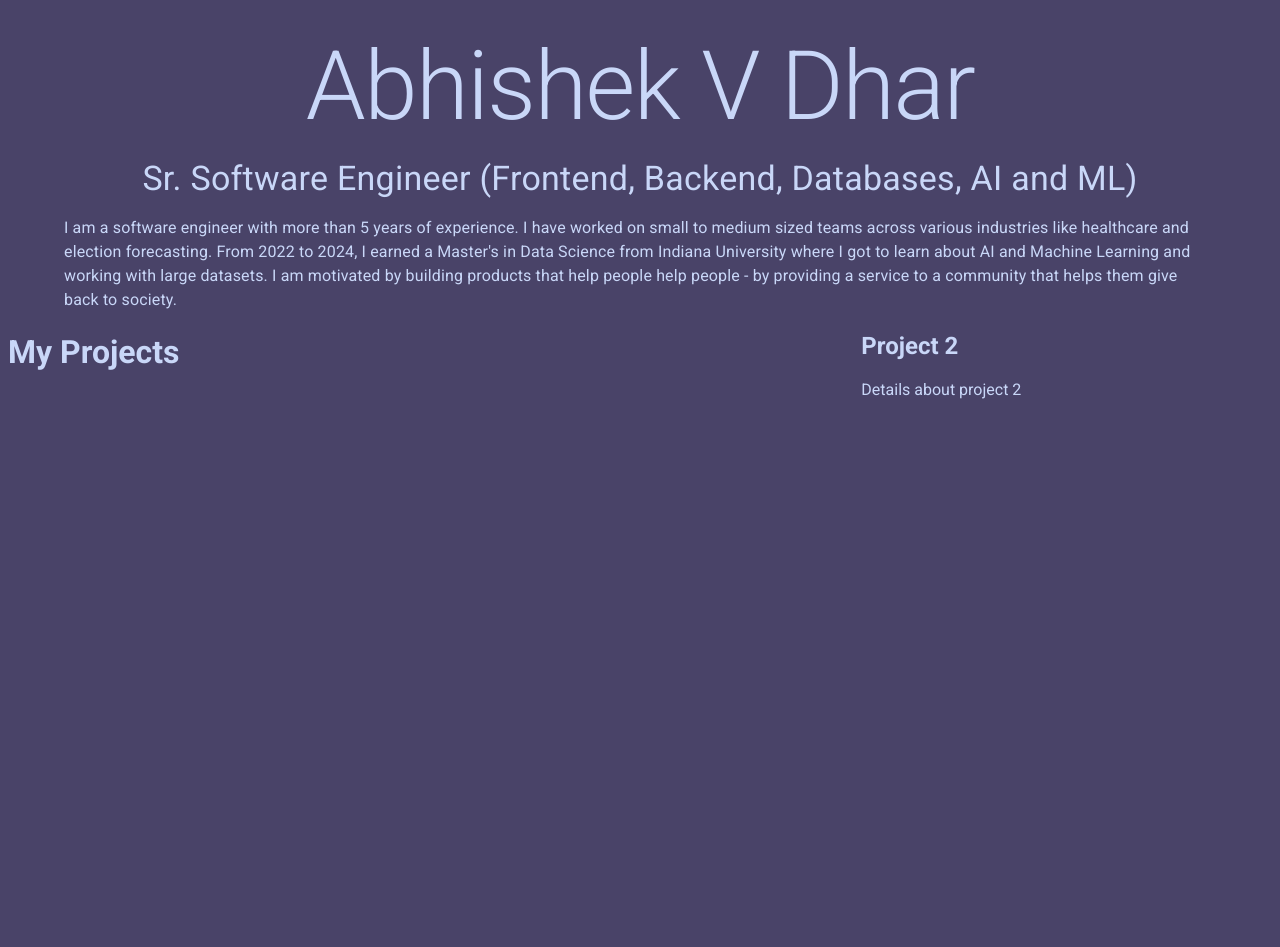
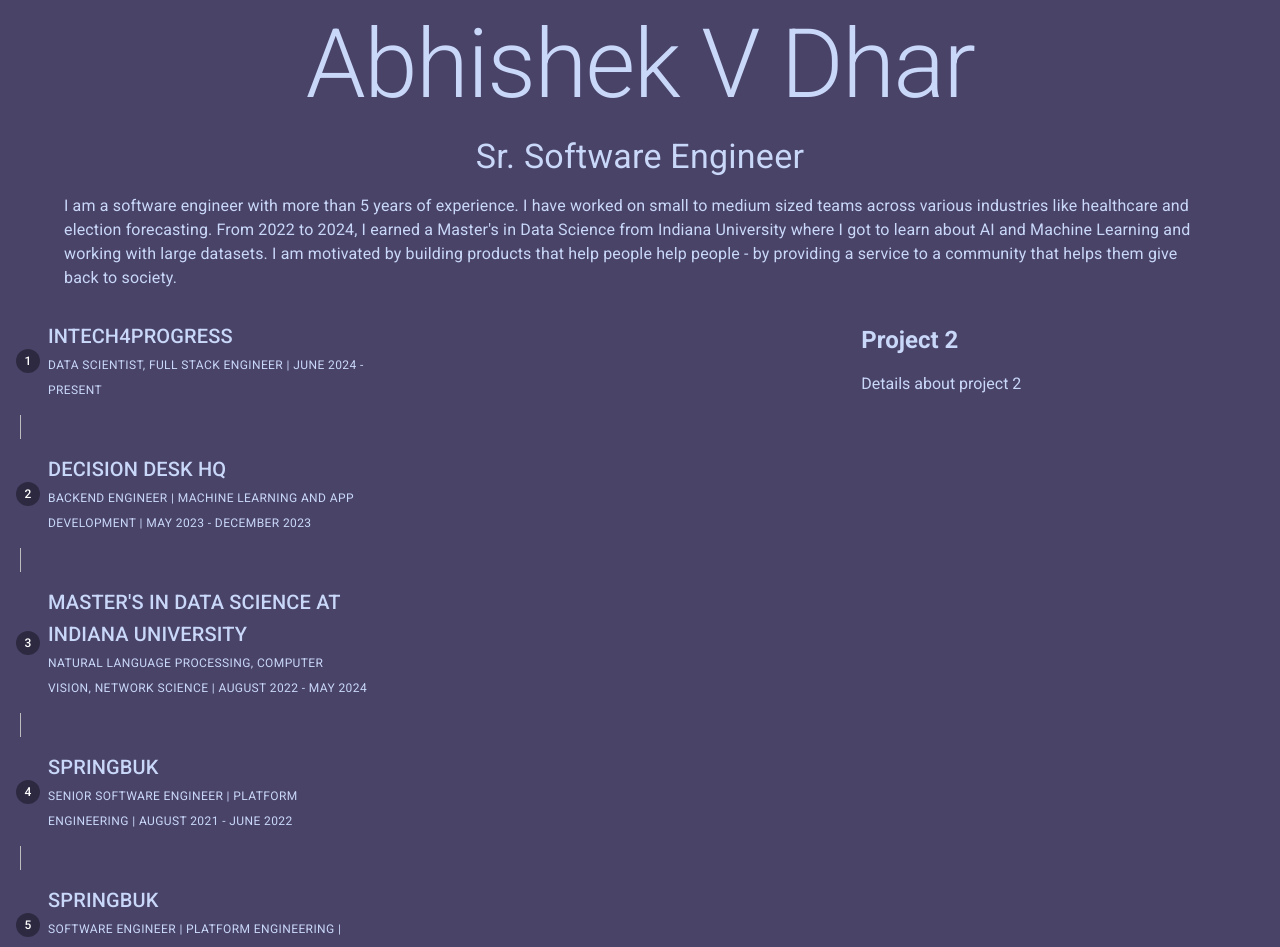
Before and after one commit to Xenox473/avd-folio, a Next.js app: page / in a window 1280 px wide. Shown: the top 947 px of the page. Before the commit the page ends 800 px from the top, so only its background shows below. Built offline with nearby package versions, Linux system fonts and the light colour scheme.

Commit message:
Added Career Timeline

```diff
--- a/src/app/components/header.tsx
+++ b/src/app/components/header.tsx
@@ -12,7 +12,7 @@
 
   return (
     <header>
-      <Container sx={{marginTop: '30px'}}>
+      <Container>
         <Stack spacing={2} sx={style}>
           <Tooltip title="Pronounced: Uh - bee - shake">
             <Typography variant="h1">
@@ -20,7 +20,7 @@
             </Typography>
           </Tooltip>
 
-          <Typography variant="h4"> Sr. Software Engineer (Frontend, Backend, Databases, AI and ML) </Typography>
+          <Typography variant="h4"> Sr. Software Engineer </Typography>
 
           <Typography variant="body1">
             I am a software engineer with more than {elapsedYears} years of experience. I have worked on small to medium sized teams across various industries like healthcare and election forecasting. From 2022 to 2024, I earned a Master's in Data Science from Indiana University where I got to learn about AI and Machine Learning and working with large datasets. I am motivated by building products that help people help people - by providing a service to a community that helps them give back to society.
--- /dev/null
+++ b/src/app/components/timeline.tsx
@@ -0,0 +1,115 @@
+"use client"
+
+import {
+  Box,
+  Stepper,
+  Step,
+  StepLabel,
+  StepContent,
+  Button,
+  Typography
+} from '@mui/material';
+
+import { useState } from 'react';
+import { colors } from '../colors';
+
+export const Timeline = () => {
+  const [activeStep, setActiveStep] = useState(-1);
+
+  const steps = [
+    {
+      company: 'INTech4Progress',
+      role: 'Data Scientist, Full Stack Engineer',
+      year: 'June 2024 - Present',
+      description: [
+        "Building a pipeline to train and run Survival Analysis models for predicting wait times at voting centers.",
+        "Deployed the pipeline using Serverless and Docker containerization to run on AWS Lambda.",
+        "Wrote end to end tests using Python’s unittest and moto to mock AWS services in a testing environment and ensure successful CI/CD changes.",
+        "Implemented user validation and built out data visualization features on the front end using React components and GraphQL."
+      ]
+    },
+    {
+      company: 'Decision Desk HQ',
+      role: 'Backend Engineer | Machine Learning and App Development',
+      year: 'May 2023 - December 2023',
+      description: [
+        "Prototyped an internal custom machine learning model using natural language processing and clustering algorithms that automatically generates mappings to election candidates and significantly reduces manual effort by a factor of hours.",
+        "Used GPT 3.5 to generate descriptive articles of county level races leveraging internal election data.",
+        "Introduced backend end-to-end testing to the deployment pipeline through automated tests and rigorous unit testing of crucial models and services for our Ruby on Rails web app, improving test coverage of the codebase from nearly 0% to more than 70%.",
+        "Improved the database architecture by redesigning and eliminating redundant tables to optimize the execution of database queries.",
+        "Used DataDog to monitor the application’s reliability and investigate performance issues."
+      ],
+    },
+    {
+      company: 'Master\'s in Data Science at Indiana University',
+      role: 'Natural Language Processing, Computer Vision, Network Science',
+      year: 'August 2022 - May 2024',
+      description: [
+        "Used various large language transformer models, alongside clustering and graph based algorithms for Retrieval Augmented Generation (RAG) to generate holistic summaries of album reviews.",
+        "Trained Faster R-CNN and YoloV5 models using Pytorch to detect comic book panels and speech bubbles in order to further academic research efforts in digitizing comic books."
+      ],
+    },
+    {
+      company: 'Springbuk',
+      role: 'Senior Software Engineer | Platform Engineering',
+      year: 'August 2021 - June 2022',
+      description: [
+        "Helped cut nearly 50% in costs in infrastructure and processing time by migrating databases from PostgreSQL to Snowflake and eliminating redundant services.",
+        "Designed and built custom ETL pipelines (using Python, Ruby, SQL) to ingest new data sources in order to support the onboarding of new clients.",
+        "Regularly collaborated with the Data Science team to resolve discrepancies in data and improve forecasting models.",
+        "Mentored other engineers through code reviews and pairing sessions.",
+        "Awarded Snowflake Data Engineering Certification."
+      ],
+    },
+    {
+      company: 'Springbuk',
+      role: 'Software Engineer | Platform Engineering',
+      year: 'August 2019 - August 2021',
+      description: [
+        "Led the technical effort to support single tenancy for the onboarding of Springbuk’s largest client within a quarter. Worked with members across several teams to ensure that the deliverables were met in a timely manner according to the contract and HIPAA requirements.",
+        "Vastly improved manual syncing processes between the warehouse and application databases by building an automated algorithm that reduced the runtime by over 80%.",
+        "Worked on redesigning the data aggregation infrastructure by introducing graph architecture and batch processing, improving efficiency from a weekly to a daily cadence.",
+        "Improved the user interface and fixed bugs for the internal data management web application using Ruby on Rails and React."
+      ],
+    }
+    ,
+    {
+      company: 'Bachelor\'s in Computer Engineering at Purdue University',
+      role: 'Minor in Economcs',
+      year: 'August 2015 - May 2019',
+      description: [],
+    }
+  ]
+
+
+  return (
+    <Box sx={{ maxWidth: '90%'}}>
+      <Stepper activeStep={activeStep} orientation="vertical" nonLinear>
+        {steps.map((step, index) => (
+          <Step key={step.company}>
+            <Button onClick={() => activeStep === index ? setActiveStep(-1) : setActiveStep(index)}>
+              <StepLabel
+                optional={
+                  <Typography color={colors.periwinkle} variant="caption"> {step.role} | {step.year} </Typography>
+                }
+              >
+                <Typography color={colors.periwinkle} variant="h6">
+                  {step.company}
+                </Typography>
+              </StepLabel>
+            </Button>
+            <StepContent>
+              <Typography>
+                <ul>
+                  {step.description.map((desc, index) => (
+                    <li key={index}> {desc} </li>
+                  ))}
+                </ul>
+              </Typography>
+            </StepContent>
+          </Step>
+        ))}
+      </Stepper>
+    </Box>
+  )
+};
--- a/src/app/page.tsx
+++ b/src/app/page.tsx
@@ -1,13 +1,17 @@
 import Grid from '@mui/material/Grid2';
 import { Header } from "./components/header";
+import { Timeline } from './components/timeline';
+import { Stack } from '@mui/material';
+
 export default function Home() {
   return (
     <div>
       <main>
+        <Stack spacing={2}>
           <Header />
           <Grid container spacing={2}>
             <Grid size={4}>
-            <h1>My Projects</h1>
+              <Timeline />
             </Grid>
             <Grid size={4}>
               <p>
@@ -19,6 +23,7 @@
               <p>Details about project 2</p>
             </Grid>
           </Grid>
+        </Stack>
       </main>
     </div>
   );
```
Lines whose indentation alone changed are shown as unchanged.
